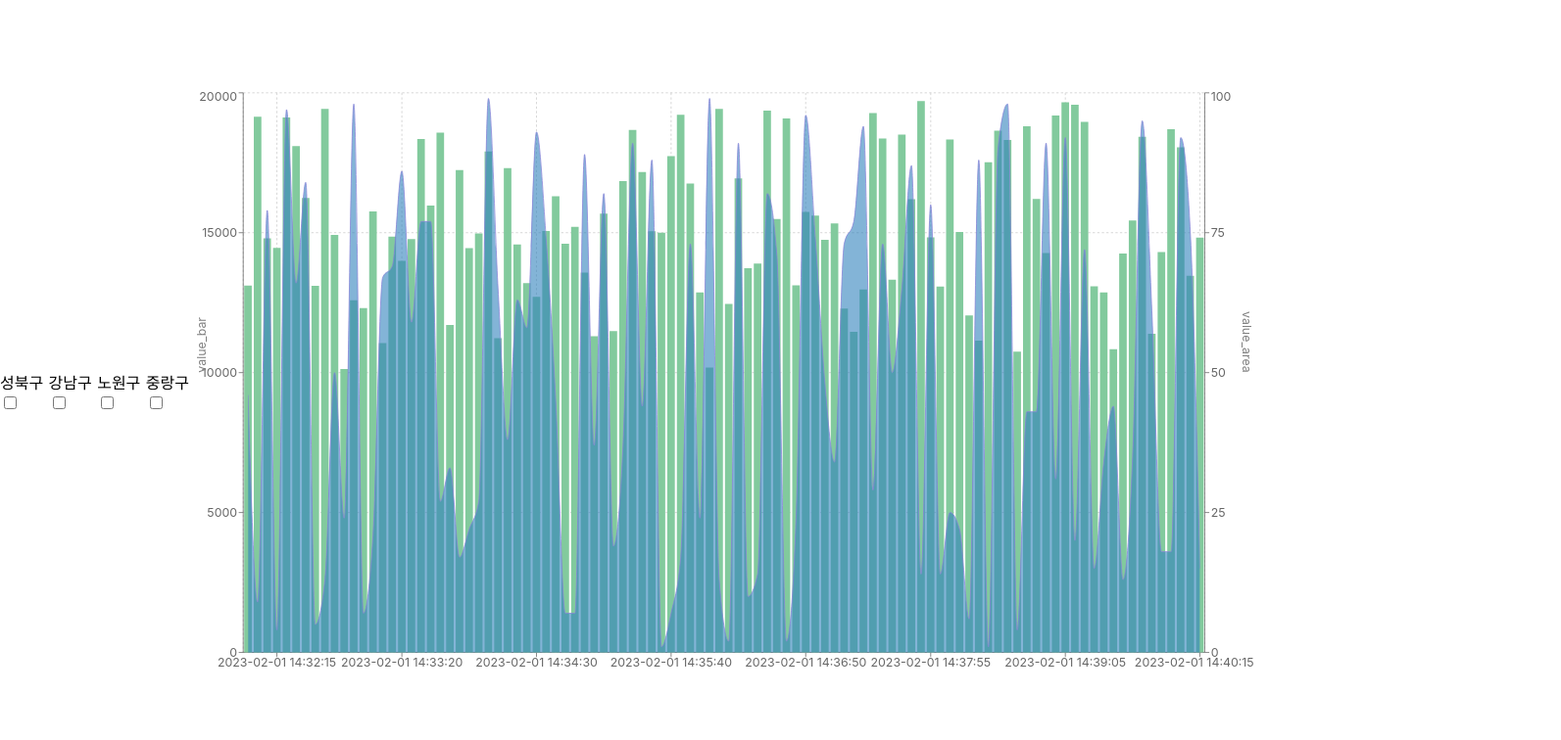
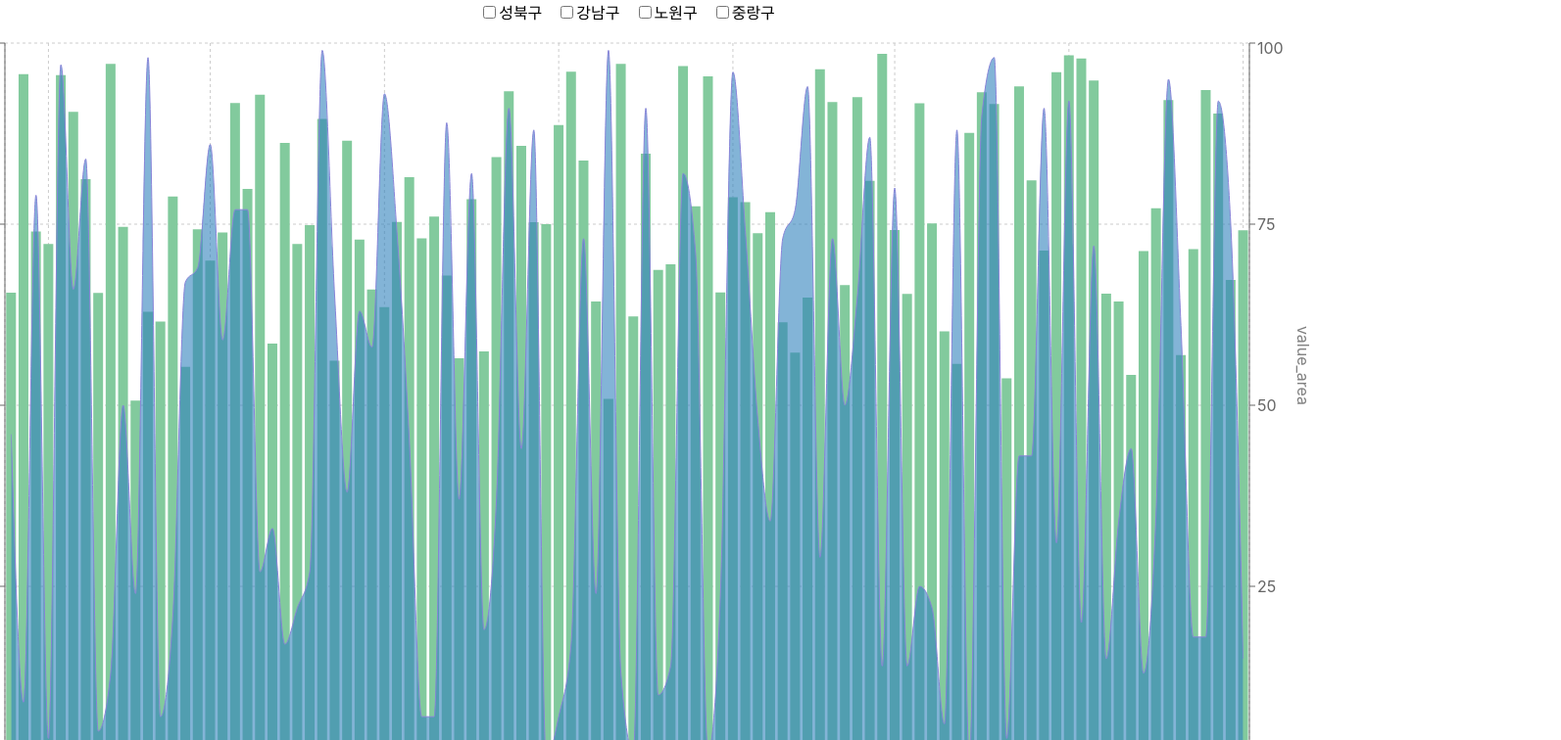
Before and after one commit to wanted-onboarding-10team/pre-onboarding-9th-3-10, a React (Create React App) app: page / in a window 1280 px wide. Shown: the top 756 px of the page at 98% size, 1593 px wide, since content can reach past the window. Built offline with nearby package versions, Linux system fonts and the light colour scheme.

Commit message:
[#4] style: Category 스타일 추가

```diff
--- a/src/App.tsx
+++ b/src/App.tsx
@@ -3,6 +3,7 @@ import { useEffect, useState } from 'react';
 import { ChartDataType, MockDataType } from 'types/data';
 import { getMockDataApi } from 'utils/api/chart';
 import { useNavigate } from 'react-router-dom';
+import * as S from 'style/FilterCategory';
 
 function App() {
   const navigate = useNavigate();
@@ -45,7 +46,7 @@ function App() {
   }, [searchParams]);
 
   const handleFilter = (e: React.ChangeEvent<HTMLInputElement>, id: number) => {
-    if (e.target.checked) navigate(`/items?id=${id}`);
+    if (e.target.checked) navigate(`/charts?id=${id}`);
     else {
       navigate(`/`);
     }
@@ -53,17 +54,20 @@ function App() {
 
   return (
     <MainLayout>
+      <S.Category>
         {category.map((id, idx) => (
           <div key={idx}>
-          {id}
             <input
               type='checkbox'
+              id={id}
               value={idx}
               onChange={e => handleFilter(e, idx)}
               checked={filterId !== null && idx === Number(filterId)}
             />
+            <label htmlFor={id}>{id}</label>
           </div>
         ))}
+      </S.Category>
       <Chart data={chartData} />
     </MainLayout>
   );
--- a/src/components/common/MainLayout.tsx
+++ b/src/components/common/MainLayout.tsx
@@ -10,6 +10,7 @@ const MainLayout = ({ children }: MainLaoutProps) => {
 
 const MainLayoutStyle = styled.div`
   display: flex;
+  flex-direction: column;
   justify-content: center;
   align-items: center;
   min-height: 100vh;
--- /dev/null
+++ b/src/style/FilterCategory.ts
@@ -0,0 +1,7 @@
+import styled from '@emotion/styled';
+
+export const Category = styled.div`
+  display: flex;
+  gap: 15px;
+  margin-bottom: 15px;
+`;
```
Lines whose indentation alone changed are shown as unchanged.
